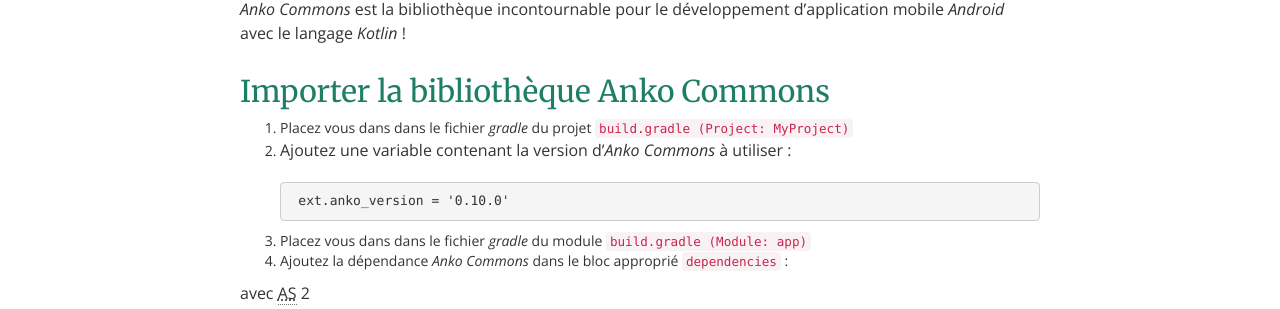
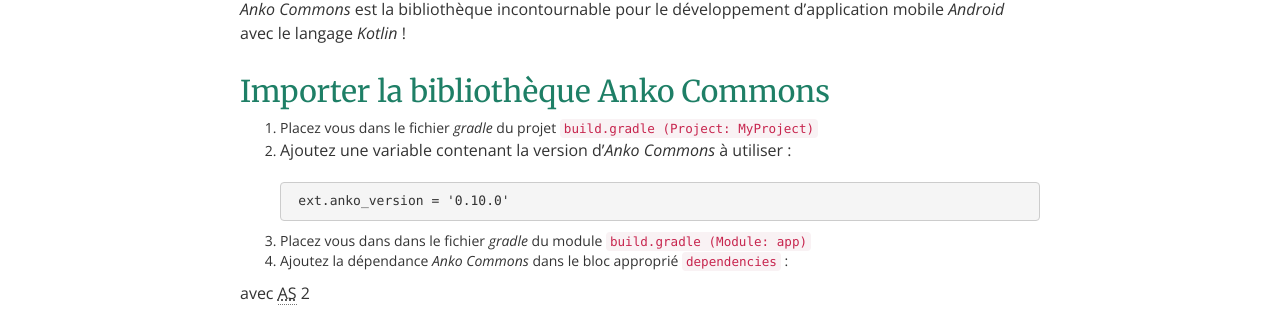
Before and after one commit to chillcoding-at-the-beach/chillcoding-at-the-beach-github.io, a Jekyll site: the page built from _posts/2017-10-09-utiliser-anko-kotlin-android.md, in a window 1280 px wide and 900 px high, scrolled down 1184 px. Shown: the part 142-451 px from the top of the window. Built offline with Jekyll 4.4.1, drawn with Linux system fonts in a browser that asks for light colours; nearby versions of some CDN libraries; comment, search, counter and statistics services are not loaded.

Commit message:
Correct a typo

```diff
--- a/_posts/2017-10-09-utiliser-anko-kotlin-android.md
+++ b/_posts/2017-10-09-utiliser-anko-kotlin-android.md
@@ -40,7 +40,7 @@
 
 ## Importer la bibliothèque Anko Commons
 
-1. Placez vous dans dans le fichier _gradle_ du projet `build.gradle (Project: MyProject)`
+1. Placez vous dans le fichier _gradle_ du projet `build.gradle (Project: MyProject)`
 2. Ajoutez une variable contenant la version d'_Anko Commons_ à utiliser :
 
         ext.anko_version = '0.10.0'
```
